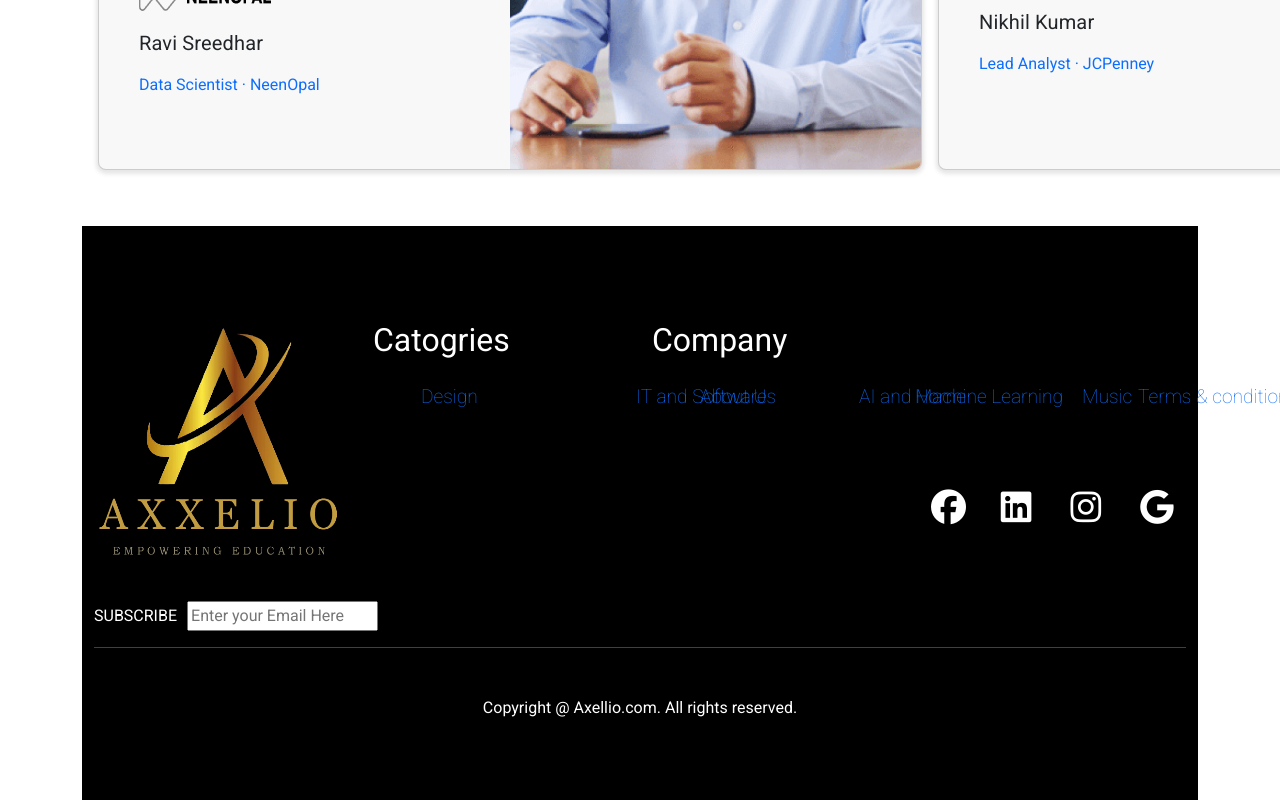
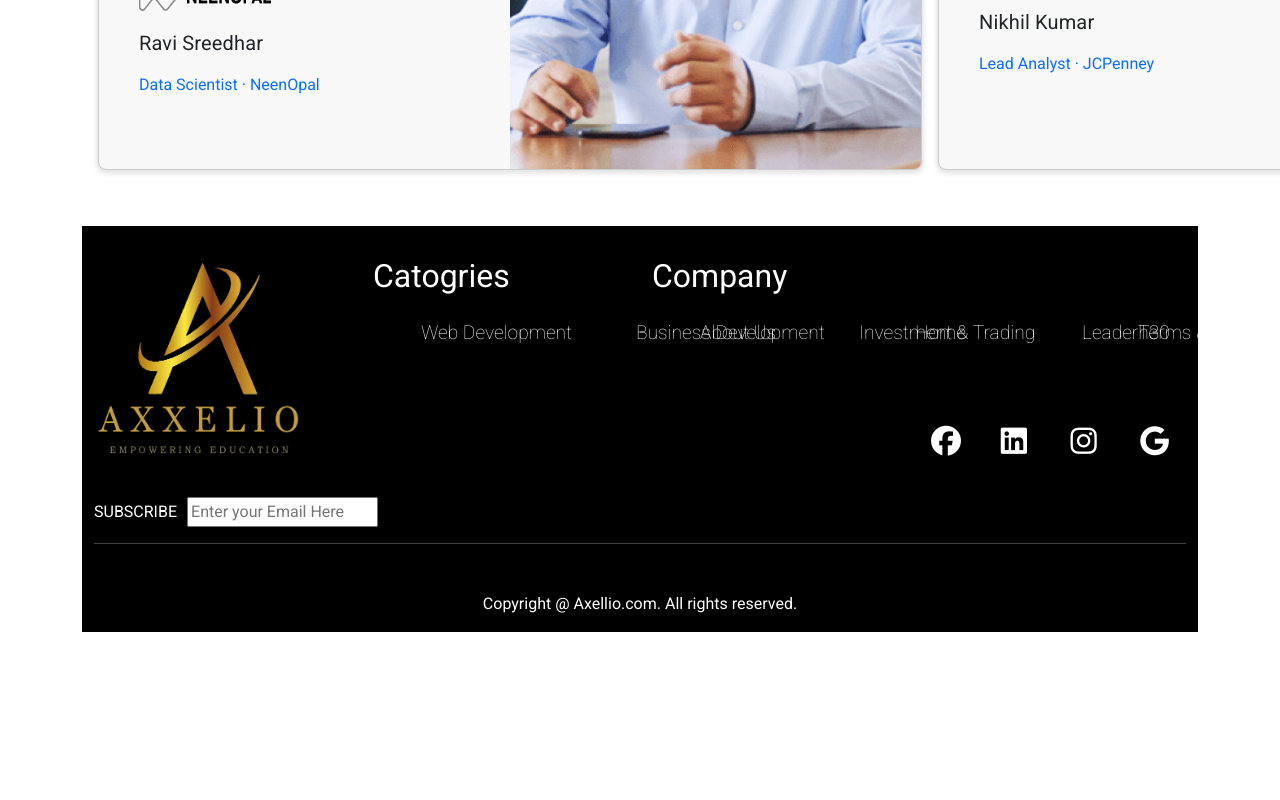
Before and after one commit to Pranav-github02/Axxelio, a React (Create React App) app: page / in a window 1280 px wide. Shown: the part 1440-2240 px from the top of the page. After the commit the page ends 2072 px from the top, so only its background shows below. Built offline with nearby package versions, Linux system fonts and the light colour scheme.

Commit message:
Updated Footer
Renamed foot.js to foot.jsx and updated css

```diff
--- a/src/Footer/foot.css
+++ b/src/Footer/foot.css
@@ -1,9 +1,12 @@
 footer {
-    padding: 5rem 0;
+    padding: 1rem 0;
     background-color: black;
     color: #fff;
   }
-
+ footer a{
+  text-decoration: none;
+  color: #fff;
+ }
   footer h2 {
     color: #fff;
   }
@@ -25,13 +28,14 @@ footer {
   }
 
   /* mouse over link */
+  footer i:hover,
   footer a:hover {
-    color: blue;
+    color: #eed638;
 
   }
-  footer li:hover{
+  /* footer li:hover{
     text-decoration: underline;
-  }
+  } */
 
   footer .fontawesome-style {
     font-size: 1 rem;
--- a/src/Footer/foot.js
+++ b/src/Footer/foot.jsx
@@ -11,26 +11,26 @@ const Foot = () => {
         <div className='row' style={{marginTop : "15px"}}>
           <div className='col-7 col-lg-3'>
             <div>
-            <img src={require("./footlogo.png")} style={{marginBottom: "10px"}} width="250" height="250" alt='jai ho'/>
+            <img src={require("./footlogo.png")} style={{marginBottom: "10px"}} width="210" height="210" alt='jai ho'/>
             </div>
             </div>
             <div className='col-7 col-lg-3'>
             <h2>Catogries</h2>
             <ul>
               <li>
-                <a href='asdsdf' style={{textDecoration: "none"}}>Design</a>
+                <a href='#' style={{textDecoration: "none"}}>Web Development</a>
               </li>
               <li>
-                <a href='asdsdf' style={{textDecoration: "none"}}>IT and Software</a>
+                <a href='#' style={{textDecoration: "none"}}>Business Development</a>
               </li>
               <li>
-                <a href='asdsdf' style={{textDecoration: "none"}}>AI and Machine Learning</a>
+                <a href='#' style={{textDecoration: "none"}}>Investment & Trading</a>
               </li>
               <li>
-                <a href='asdsdf' style={{textDecoration: "none"}}>Music</a>
+                <a href='#' style={{textDecoration: "none"}}>Leaderh30</a>
               </li>
               <li>
-                <a href='asdsdf' style={{textDecoration: "none"}}>Personal Development</a>
+                <a href='#' style={{textDecoration: "none"}}>Fitness</a>
               </li>
             </ul>
             </div>
@@ -55,23 +55,23 @@ const Foot = () => {
             <h3>Follow Us On</h3>
             <div className='row' style={{marginTop : "25px"}}>
               <div className='col-3 mx-auto'>
-                <a href='dfvrbytbn'>
-                <i class="fa fa-facebook-official" style={{fontSize: "35px",color: 'white'}}></i>
+                <a href='#'>
+                <i class="fa fa-facebook-official" style={{fontSize: "30px",color: 'white'}}></i>
                 </a>
               </div>
               <div className='col-3 mx-auto'>
-                <a href='www.google.com'>
-              < i className="fa fa-linkedin-square" style={{fontSize: "35px",color: 'white'}}></i>
+                <a href='#'>
+              < i className="fa fa-linkedin-square" style={{fontSize: "30px",color: 'white'}}></i>
               </a>
               </div>
               <div className='col-3 mx-auto'>
-                <a href='google.com'>
-                <i class="fa fa-instagram" style={{fontSize: "35px",color: 'white'}}></i>
+                <a href='#'>
+                <i class="fa fa-instagram" style={{fontSize: "30px",color: 'white'}}></i>
                 </a>
               </div>
               <div className='col-3 mx-auto'>
-                <a href='dfergv'>
-                <i class="fa fa-google" style={{fontSize: "35px",color: 'white'}}></i>
+                <a href='#'>
+                <i class="fa fa-google" style={{fontSize: "30px",color: 'white'}}></i>
                 </a>
               </div>
             </div>
```
